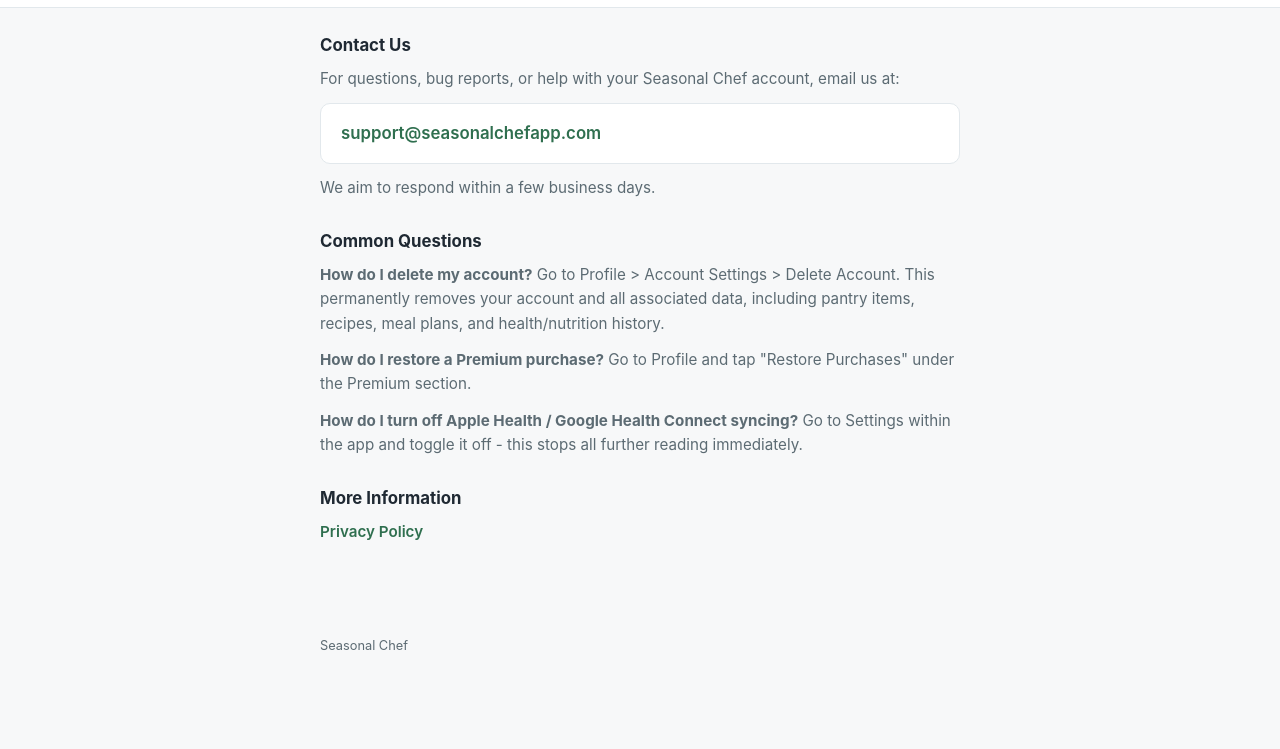
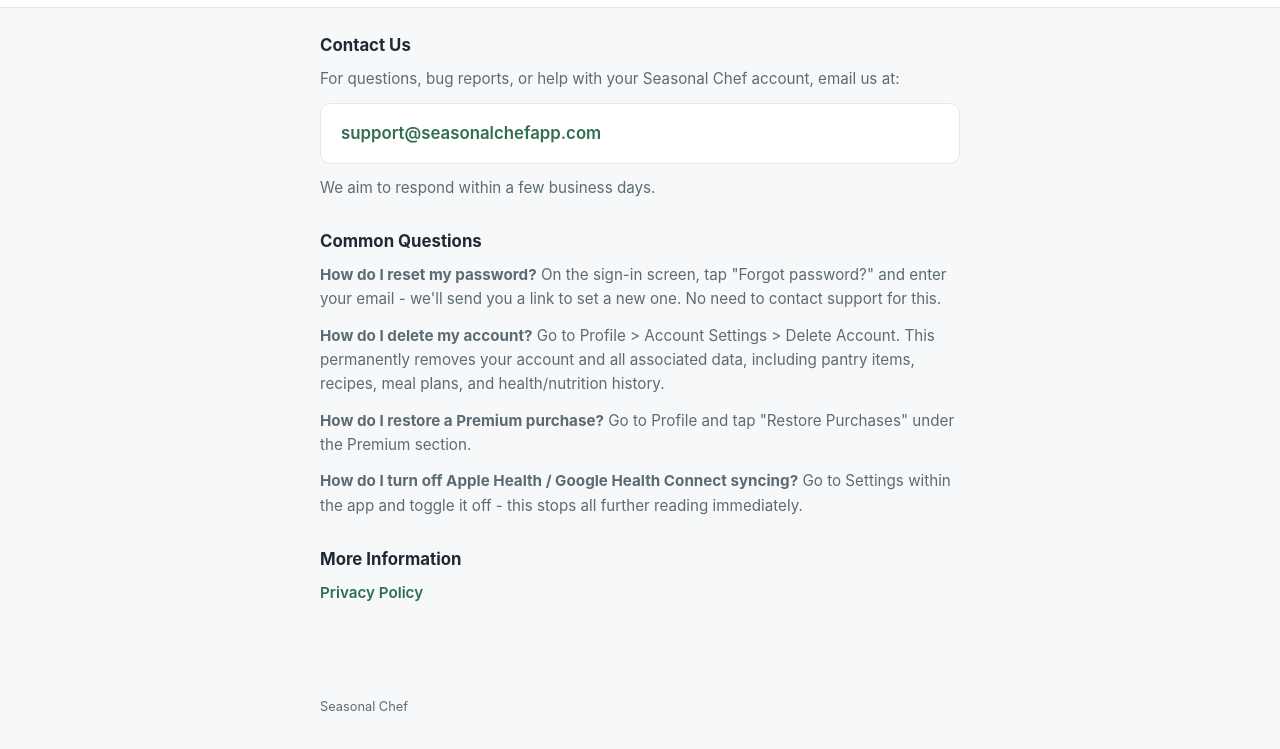
Before and after one commit to dailymixx-byte/seasonal-chef-privacy, a plain HTML site: page support.html in a window 1280 px wide. Shown: the part 77-826 px from the top of the page. Before the commit the page ends 800 px from the top, so only its background shows below. Drawn offline with Linux system fonts and the light colour scheme.

Commit message:
Add password reset FAQ entry
Now that forgot-password is a real self-serve feature (Forgot
password? on the sign-in screen), the support page should point
people there instead of leaving them to guess or email support for
something the app already handles.

```diff
--- a/support.html
+++ b/support.html
@@ -93,6 +93,7 @@
 
   <section>
     <h2>Common Questions</h2>
+    <p><strong>How do I reset my password?</strong> On the sign-in screen, tap "Forgot password?" and enter your email - we'll send you a link to set a new one. No need to contact support for this.</p>
     <p><strong>How do I delete my account?</strong> Go to Profile &gt; Account Settings &gt; Delete Account. This permanently removes your account and all associated data, including pantry items, recipes, meal plans, and health/nutrition history.</p>
     <p><strong>How do I restore a Premium purchase?</strong> Go to Profile and tap "Restore Purchases" under the Premium section.</p>
     <p><strong>How do I turn off Apple Health / Google Health Connect syncing?</strong> Go to Settings within the app and toggle it off - this stops all further reading immediately.</p>
```
